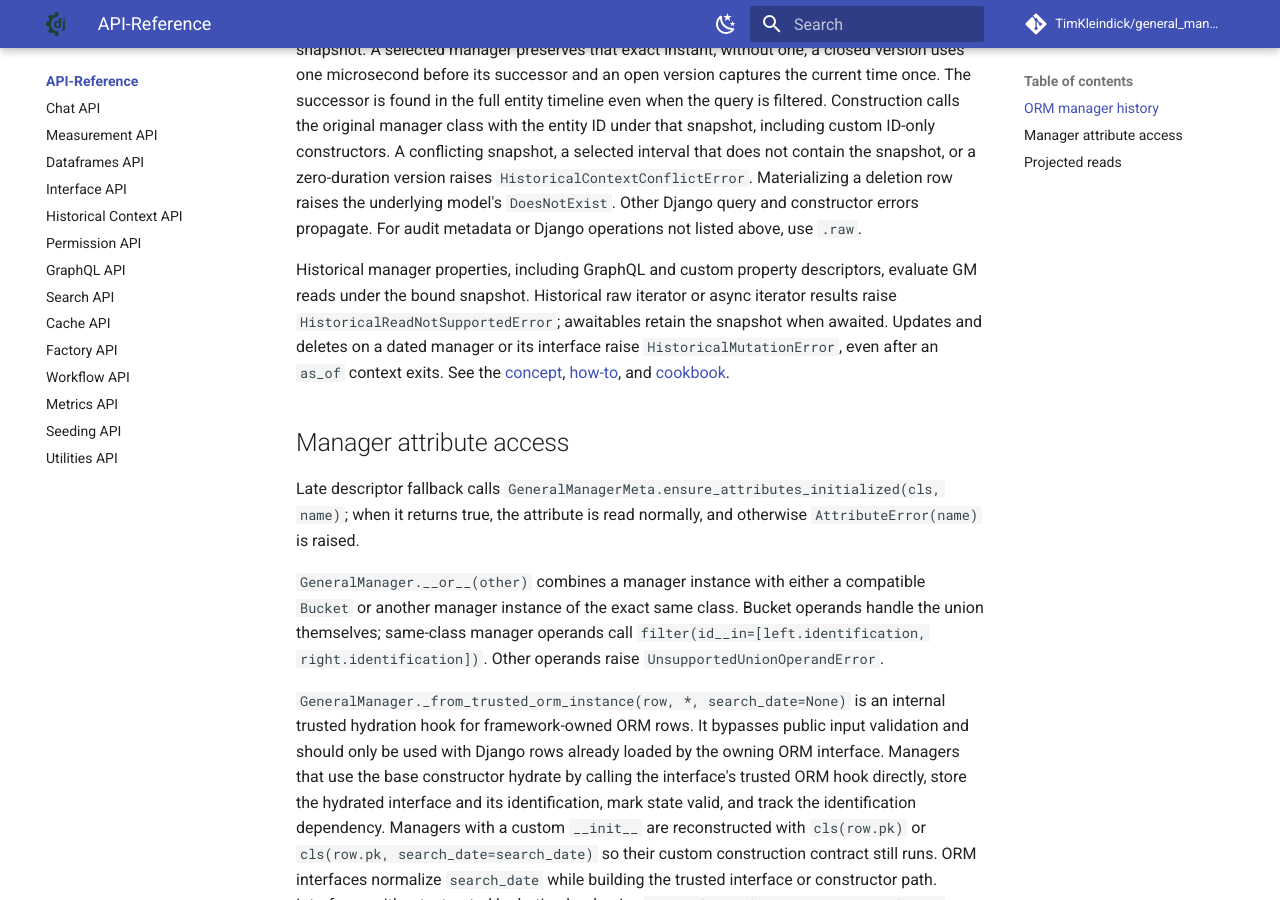
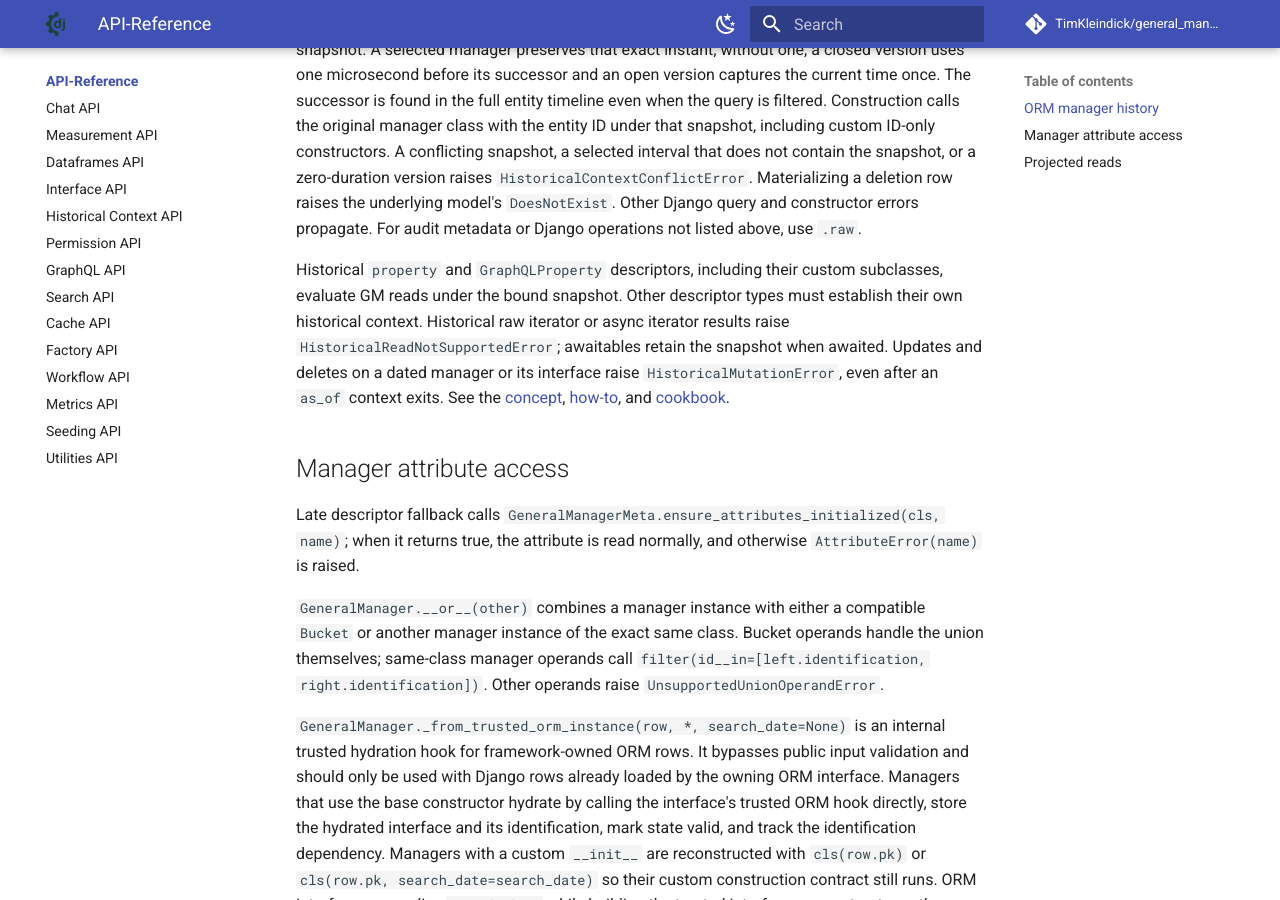
Before and after one commit to TimKleindick/general_manager, an MkDocs documentation site: the page built from docs/api/core.md, in a window 1280 px wide and 900 px high, scrolled down 3721 px. Built offline with MkDocs 1.6.1 and Material for MkDocs 9.7.7, drawn with Linux system fonts in a browser that asks for light colours; comment, search, counter and statistics services are not loaded.

Commit message:
docs: clarify historical property subclass support

```diff
--- a/docs/api/core.md
+++ b/docs/api/core.md
@@ -151,8 +151,9 @@ Materializing a deletion row raises the underlying model's `DoesNotExist`.
 Other Django query and constructor errors propagate. For audit metadata or
 Django operations not listed above, use `.raw`.
 
-Historical manager properties, including GraphQL and custom property
-descriptors, evaluate GM reads under the bound snapshot. Historical raw
+Historical `property` and `GraphQLProperty` descriptors, including their custom
+subclasses, evaluate GM reads under the bound snapshot. Other descriptor types
+must establish their own historical context. Historical raw
 iterator or async iterator results raise `HistoricalReadNotSupportedError`;
 awaitables retain the snapshot when awaited. Updates and deletes on a dated
 manager or its interface raise `HistoricalMutationError`, even after an
```
Also changed, not shown: docs/howto/historical_queries.md (+1 -1 lines).
